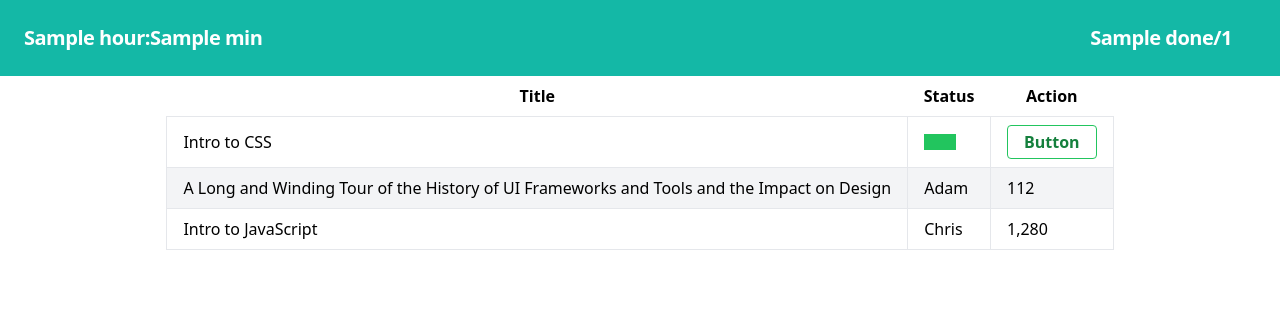
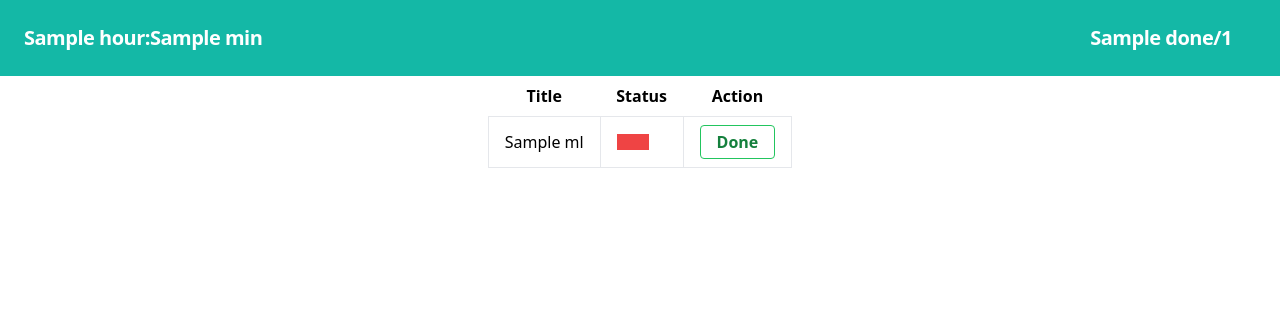
Before and after one commit to mhcode20/flask_ph_courseManager, a Flask app: template templates/index.html in a window 1280 px wide. Shown: the top 336 px of the page. Run offline with Flask 2, Linux system fonts and the light colour scheme; the template is opened without the code that fills it: most values are stand-ins (such as "Sample title", 1, 10 or a date in 2020); parts of the project's set-up code (start-up, migrations or seed data) failed here and were passed over; some libraries are stand-ins or nearby versions.

Commit message:
status added

```diff
--- a/templates/index.html
+++ b/templates/index.html
@@ -26,27 +26,19 @@
               </tr>
             </thead>
             <tbody>
+              {% for i in data.ml %}
               <tr>
-                <td class="border px-4 py-2">Intro to CSS</td>
+                <td class="border px-4 py-2">{{i.name}}</td>
                 <td class="border px-4 py-2">
-                  <div class="h-4 w-8 bg-green-500"></div>
+                  <div class="h-4 w-8 bg-{%if i.is_done%}green{%else%}red{%endif%}-500"></div>
                 </td>
                 <td class="border px-4 py-2">
                   <button class="bg-transparent hover:bg-green-500 text-green-700 font-semibold hover:text-white py-1 px-4 border border-green-500 hover:border-transparent rounded">
-                    Button
+                    Done
                   </button>
                 </td>
               </tr>
-              <tr class="bg-gray-100">
-                <td class="border px-4 py-2">A Long and Winding Tour of the History of UI Frameworks and Tools and the Impact on Design</td>
-                <td class="border px-4 py-2">Adam</td>
-                <td class="border px-4 py-2">112</td>
-              </tr>
-              <tr>
-                <td class="border px-4 py-2">Intro to JavaScript</td>
-                <td class="border px-4 py-2">Chris</td>
-                <td class="border px-4 py-2">1,280</td>
-              </tr>
+              {%endfor%}
             </tbody>
           </table>
       </div>
--- a/web_app.py
+++ b/web_app.py
@@ -24,6 +24,7 @@ class main_page:
         self.tDuration = dur
         self.done = 0
         self.ml = tl
+        self.ml.sort(key=lambda x: x.order)
         self.hour,self.min = self.hnm(dur)
     def hnm(self,d):
         h = d//60
```
